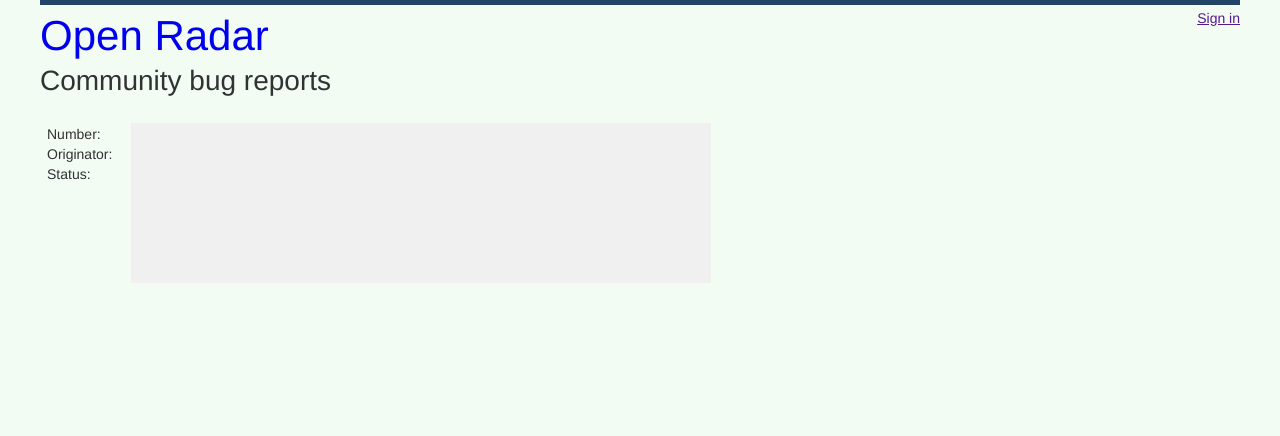
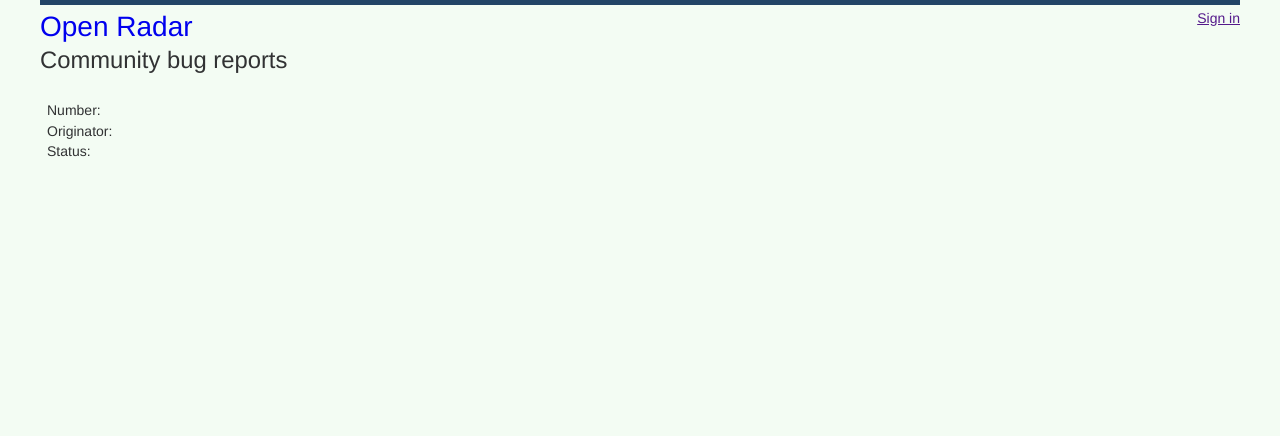
Before and after one commit to timburks/openradar, a Python web app: template templates/radar-view.html in a window 1280 px wide. Shown: the top 436 px of the page. Run offline with Jinja, Linux system fonts and the light colour scheme; the template is opened without the code that fills it, so the values that code supplies are empty.

Commit message:
Minor reformatting of radar view.

```diff
--- a/static/css/screen.css
+++ b/static/css/screen.css
@@ -42,11 +42,11 @@ p {
 }
 
 h1 {
-	font-size: 3em;
+	font-size: 2em;
 }
 
 h2 {
-	font-size: 2em;
+	font-size: 1.7em;
 }
 
 h3 {
--- a/templates/radar-view.html
+++ b/templates/radar-view.html
@@ -5,15 +5,18 @@
 <h1>{{ radar.title }}</h1>
 
 <div>
-<div style="min-height:10em; padding:10px; width:40em; background:#F0F0F0; float:right">
-{{ radar.description }}
-</div>
 <table>
 <tr><td>Number:</td><td>{{ radar.number }}</td></tr>
 <tr><td>Originator:</td><td>{{ radar.user }}</td></tr>
 <tr><td>Status:</td><td>{{ radar.status }}</td></tr>
 </table>
 
+<div style="padding:10px; font-size:80%">
+<pre>
+{{ radar.description }}
+</pre>
+</div>
+
 </div>
 
 {% endblock %}
```
